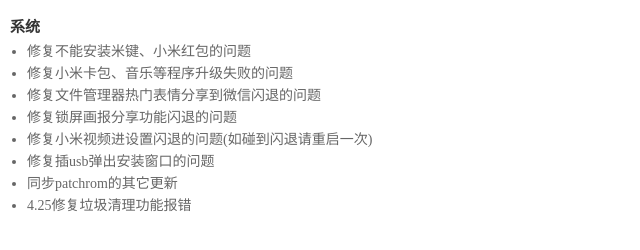
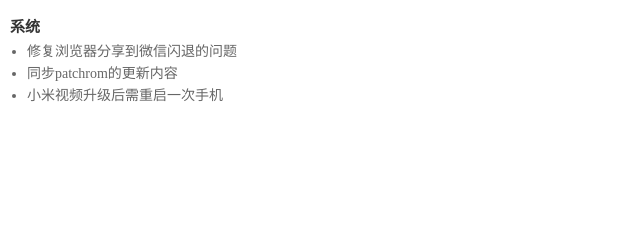
Before and after one commit to wonitor/daoshen592.github.com, a plain HTML site: page miuichangelog/6.5.6.html in a window 1280 px wide. Shown: the whole page, without its empty margins (0-640 px from the left). Drawn offline with Linux system fonts and the light colour scheme.

Commit message:
Update and rename 6.4.25.html to 6.5.6.html

```diff
--- a/miuichangelog/6.4.25.html
+++ b/miuichangelog/6.5.6.html
@@ -44,14 +44,9 @@
 <div id="update">
         <h3>系统</h3>
         <ul>
-            <li>修复不能安装米键、小米红包的问题</li>
-            <li>修复小米卡包、音乐等程序升级失败的问题</li>
-            <li>修复文件管理器热门表情分享到微信闪退的问题</li>
-            <li>修复锁屏画报分享功能闪退的问题</li>
-            <li>修复小米视频进设置闪退的问题(如碰到闪退请重启一次)</li>
-            <li>修复插usb弹出安装窗口的问题</li>
-            <li>同步patchrom的其它更新</li>
-            <li>4.25修复垃圾清理功能报错</li>
+            <li>修复浏览器分享到微信闪退的问题</li>
+            <li>同步patchrom的更新内容</li>
+            <li>小米视频升级后需重启一次手机</li>
        </ul>
   </div>
 </body>
```
